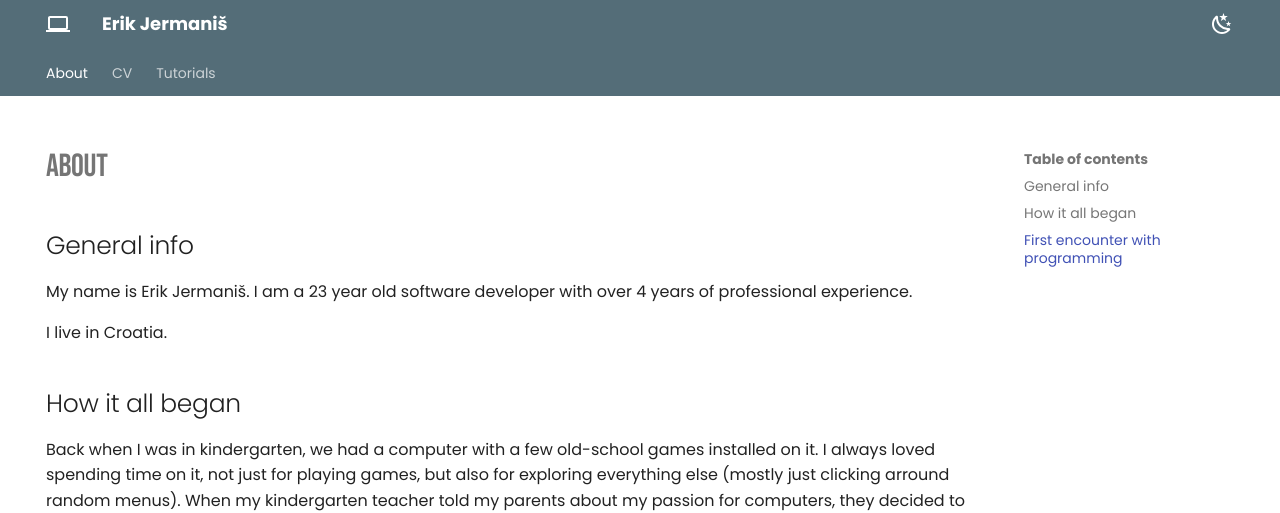
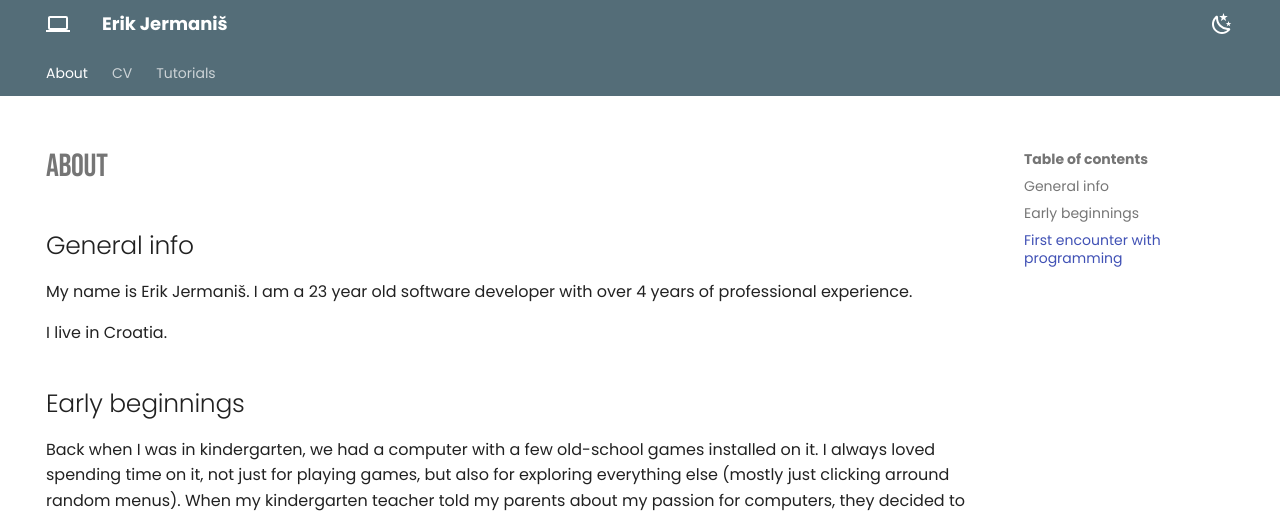
Before and after one commit to ErikJermanis/ErikJermanis.github.io, an MkDocs documentation site: the page built from docs/about.md, in a window 1280 px wide and 1006 px high. Shown: the top 513 px of the window. Built offline with MkDocs 1.6.1 and Material for MkDocs 9.7.7, drawn with Linux system fonts in a browser that asks for light colours; emoji names are drawn with the system emoji font.

Commit message:
change heading

```diff
--- a/docs/about.md
+++ b/docs/about.md
@@ -11,7 +11,7 @@ My name is Erik Jermaniš. I am a 23 year old software developer with over 4 yea
 
 I live in Croatia.
 
-## How it all began
+## Early beginnings
 
 Back when I was in kindergarten, we had a computer with a few old-school games installed on it. I always loved spending time on it, not just for playing games, but also for exploring everything else (mostly just clicking arround random menus). When my kindergarten teacher told my parents about my passion for computers, they decided to buy me a laptop. It was a bulky _Asus_ laptop with _Windows XP_.
 
```
